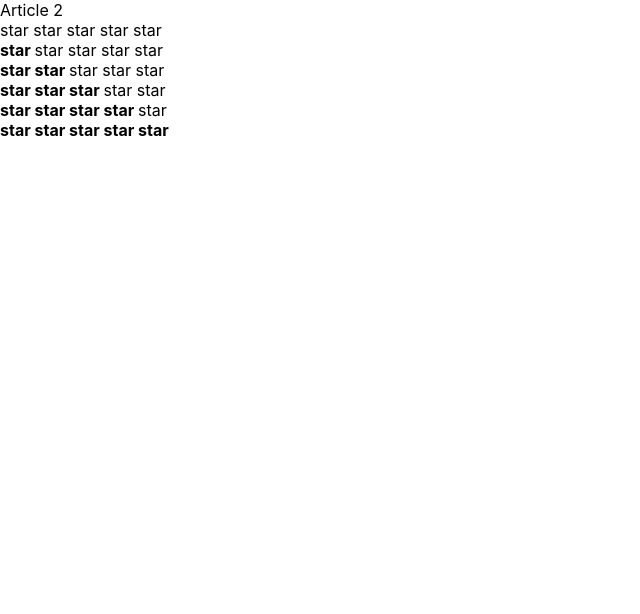
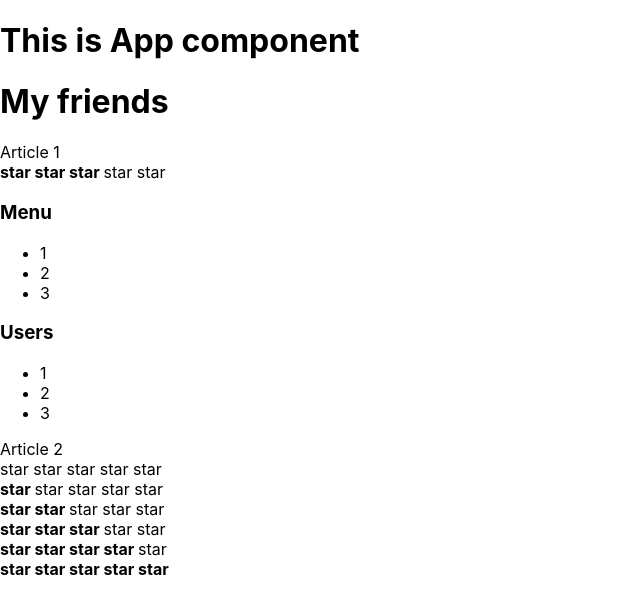
Before and after one commit to BSN89/samurai-way-main, a React (Create React App) app: page / in a window 1280 px wide. Shown: the top 614 px of the page, without its empty margins (0-640 px from the left). Built offline with nearby package versions, Linux system fonts and the light colour scheme.

Commit message:
change README.md

```diff
--- a/src/App.tsx
+++ b/src/App.tsx
@@ -4,17 +4,16 @@ import Accordion from "./components/Accordion/Accordion";
 import {Rating} from "./components/Rating/Rating";
 
 
-function App() {
+function App(props: any) {
     console.log("App rendering")
     return (
         <div>
-            {/*<PageTitle title={"This is App component"}/>
+            <PageTitle title={"This is App component"}/>
             <PageTitle title={"My friends"}/>
-*/}
-            {/*Article 1
+            Article 1
             <Rating value={3}/>
             <Accordion titleValue={"Menu"}/>
-            <Accordion titleValue={"Users"}/>*/}
+            <Accordion titleValue={"Users"}/>
 
             Article 2
             <Rating value={0}/>
@@ -27,10 +26,13 @@ function App() {
 )
 }
 
-function PageTitle(props: any) {
-            debugger
+type PageTitlePropsType = {
+    title: string
+}
+
+function PageTitle(props: PageTitlePropsType) {
     console.log("PageTitle rendering")
-    return <h1>{props.title}</h1>
+    return <h1>{ props.title}</h1>
 }
 
 
--- a/src/components/Accordion/Accordion.tsx
+++ b/src/components/Accordion/Accordion.tsx
@@ -1,23 +1,39 @@
 import React from "react";
 
-function Accordion(props: any) {
+
+
+
+type AccordionPropsType= {
+    titleValue: string
+}
+
+function Accordion(props: AccordionPropsType) {
     console.log("Accordion rendering")
     return (
         <div>
-            <AccordionTitle titleValue={props.titleValue}/>
+            <AccordionTitle title={props.titleValue}/>
             <AccordionBody/>
         </div>
     )
 }
 
-function AccordionTitle(props: any) {
+
+
+type AccordionTitlePropsType = {
+    title: string
+}
+
+function AccordionTitle(props: AccordionTitlePropsType) {
     console.log("AccordionTitle rendering")
     return (
         <div>
-            <h3>{props.titleValue}</h3>
+            <h3>{props.title}</h3>
         </div>
     )
 }
+
+
+
 
 
 function AccordionBody() {
```
Also changed, not shown: src/components/Rating/Rating.tsx (+6 -1 lines).
